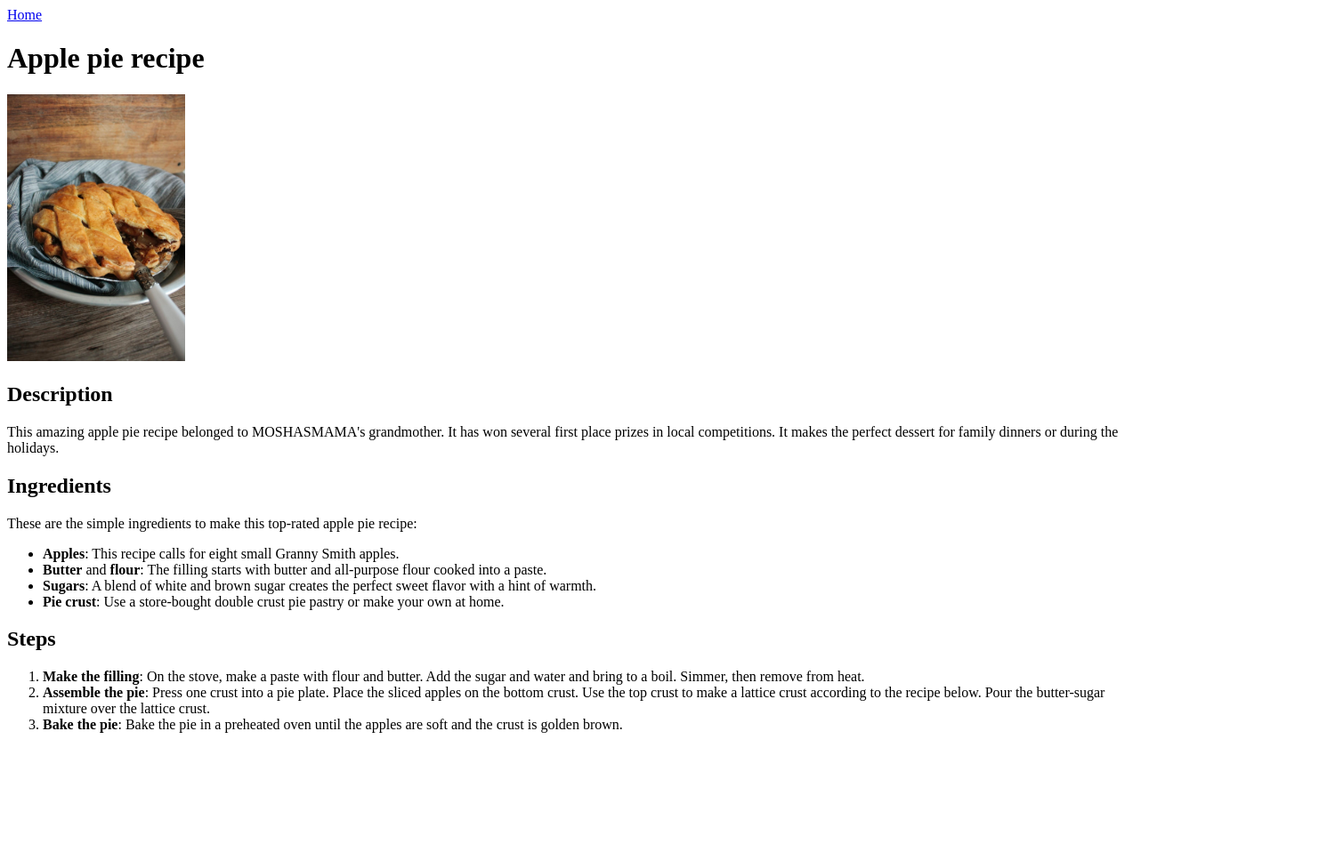
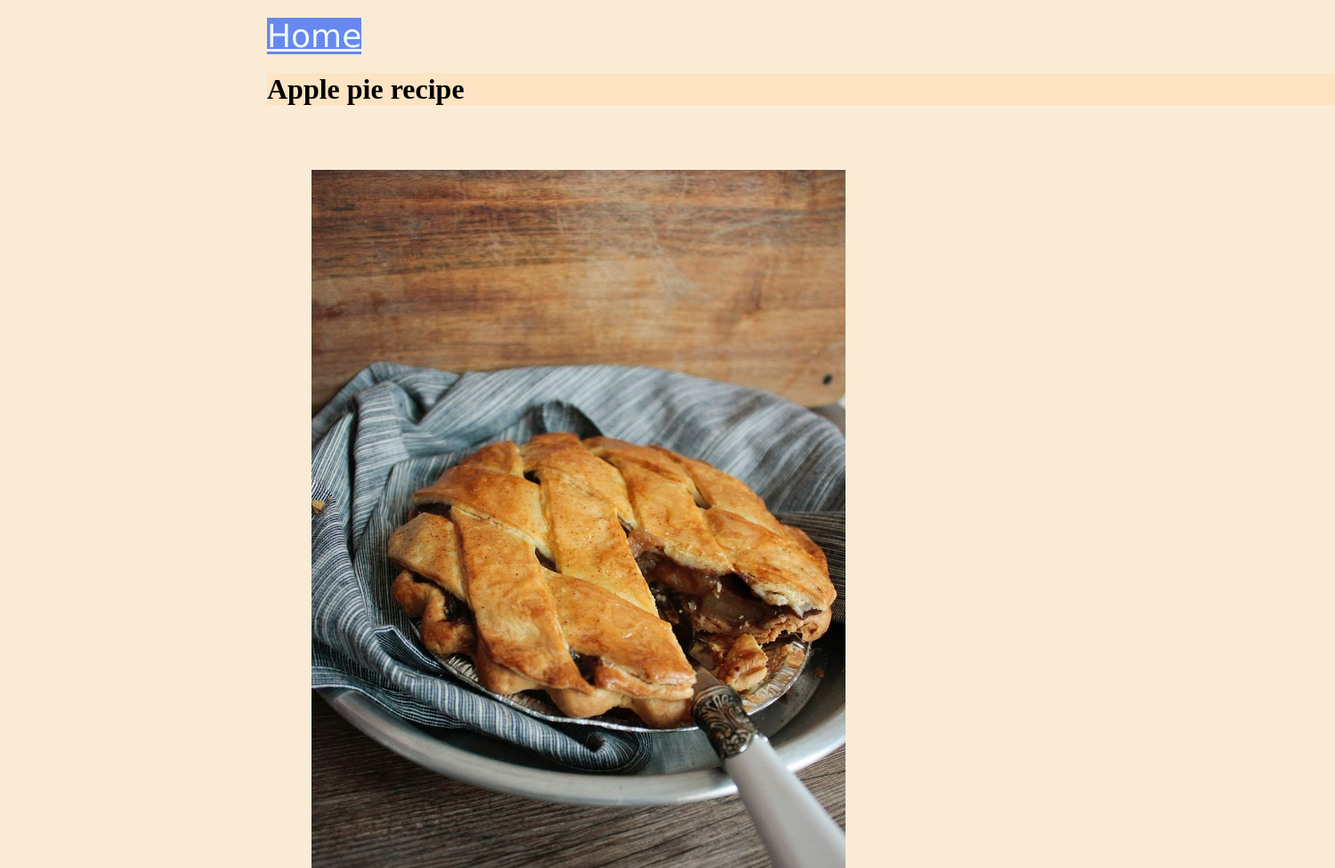
Before and after one commit to shresile/odin-recipes, a plain HTML site: page recipes/apple-pie.html in a window 1280 px wide. Shown: the top 976 px of the page at 89% size, 1500 px wide, since content can reach past the window. Before the commit the page ends 840 px from the top, so only its background shows below. Drawn offline with Linux system fonts and the light colour scheme.

Commit message:
ADD some style
After learning how to use css, I made some updates to this recipe website
Background-color, font-family, color...

```diff
--- a/recipes/apple-pie.html
+++ b/recipes/apple-pie.html
@@ -3,15 +3,16 @@
     <head>
         <meta charset="UTF-8">
         <title>Apple pie recipe</title>
+        <link rel="stylesheet" href="../style.css">
     </head>
 
     <body>
-        <a href="../index.html">Home</a>
-        <h1>Apple pie recipe</h1>
+        <a class="link" href="../index.html">Home</a>
+        <h1 class="title">Apple pie recipe</h1>
         <img src="../img/apple-pie.jpg" width="200" alt="an image of apple pie">
-        <h2>Description</h2>
+        <h2 class="title">Description</h2>
         <p>This amazing apple pie recipe belonged to MOSHASMAMA's grandmother. It has won several first place prizes in local competitions. It makes the perfect dessert for family dinners or during the holidays.</p>
-        <h2>Ingredients</h2>
+        <h2 class="title">Ingredients</h2>
         <p>These are the simple ingredients to make this top-rated apple pie recipe:</p>
         <ul>
             <li><strong>Apples</strong>: This recipe calls for eight small Granny Smith apples.</li>
@@ -20,7 +21,7 @@
             <li><strong>Pie crust</strong>: Use a store-bought double crust pie pastry or make your own at home.</li>
 
         </ul>
-        <h2>Steps</h2>
+        <h2 class="title">Steps</h2>
         <ol>
             <li><strong>Make the filling</strong>: On the stove, make a paste with flour and butter.
                 Add the sugar and water and bring to a boil.
--- /dev/null
+++ b/style.css
@@ -0,0 +1,23 @@
+body{
+    background-color: antiquewhite;
+    width: 1200px;
+    margin: 20px 300px 200px 300px;
+}
+
+.title{
+    font-family:"Brush Script MT", "Lucida Handwriting","Times New Roman";
+    background-color: bisque;
+}
+
+.link{
+    font-family: Verdana, Geneva, Tahoma, sans-serif;
+    font-size: 36px;
+    background-color: rgba(0, 68, 255, 0.589);
+    color: aliceblue;
+}
+
+img{
+    width: 600px;
+    height: auto;
+    margin: 50px;
+}
```
Also changed, not shown: index.html (+5 -4 lines), recipes/olive-puff.html (+6 -5 lines), recipes/pumpkin-pancake.html (+6 -5 lines).
